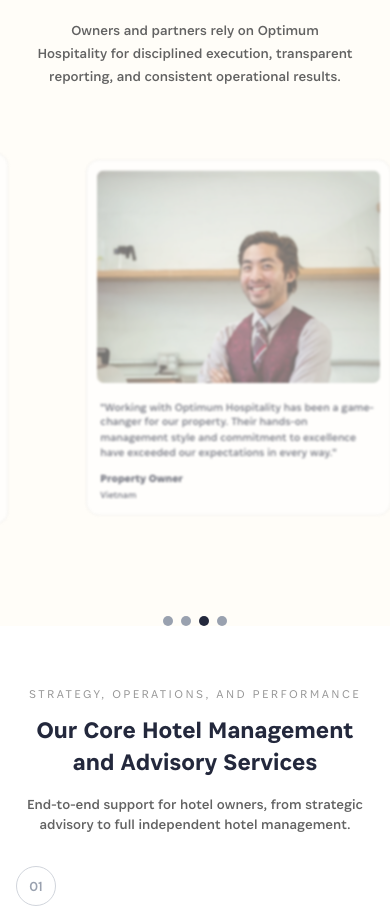
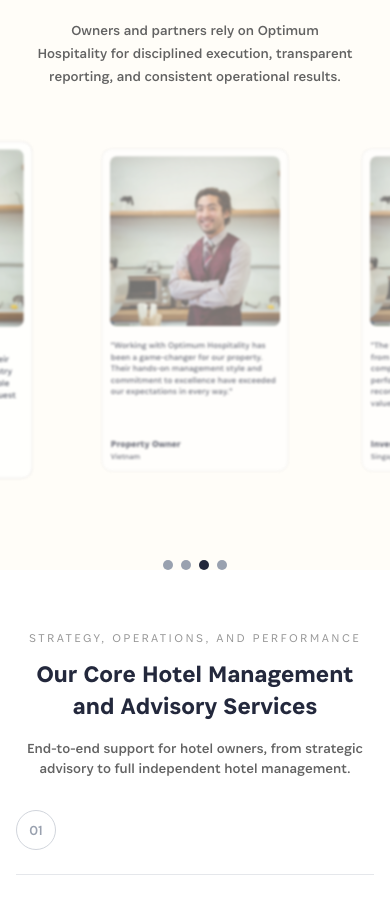
Before and after one commit to optimumhospitality/optimumhospitaity, a React (Vite) app: page / in a window 390 px wide. Shown: the part 2682-3592 px from the top of the page. Built offline with nearby package versions, Linux system fonts and the light colour scheme.

Commit message:
resolve testimonial issue

```diff
--- a/src/components/about/Leadership.tsx
+++ b/src/components/about/Leadership.tsx
@@ -6,7 +6,7 @@ const leadershipTeam = teamMembersData.slice(0, 3);
 
 export default function Leadership() {
   return (
-    <section className="bg-tertinary pt-16 sm:pt-20 lg:pt-25 ">
+    <section className="bg-tertinary pt-15 md:pt-15 sm:pt-15 lg:pt-25 ">
       <div className="max-w-[1440px] mx-auto px-4 sm:px-6 md:px-8 lg:px-12 xl:px-[100px]">
         {/* Section Header */}
         <div className="text-center mb-12 sm:mb-16 lg:mb-20">
--- a/src/components/about/OurJourney.tsx
+++ b/src/components/about/OurJourney.tsx
@@ -39,7 +39,7 @@ const milestones: JourneyMilestone[] = [
 
 export default function OurJourney() {
   return (
-    <section className="bg-[#F7EFE3] pb-2 min-[500px]:pb-2 sm:pb-2 lg:pb-6 lg:max-h-[736px]">
+    <section className="bg-[#F7EFE3] min-[500px]:pb-2 sm:pb-2 lg:pb-6 lg:max-h-[736px]">
       <div className="max-w-5xl mx-auto px-4 min-[500px]:px-3 sm:px-4 min-[750px]:px-6 md:px-8 lg:px-0">
         {/* Section Title */}
         <h2 className="text-2xl min-[500px]:text-xl sm:text-2xl min-[750px]:text-3xl md:text-4xl lg:text-[48px] font-[500] text-[#23283C] text-center mb-8 min-[500px]:mb-6 sm:mb-8 min-[750px]:mb-10 md:mb-12 lg:mb-12">
--- a/src/components/home/TestimonialsSection.tsx
+++ b/src/components/home/TestimonialsSection.tsx
@@ -44,6 +44,7 @@ const testimonials: Testimonial[] = [
 const CARD_WIDTH = 983;
 // const CARD_HEIGHT = 474;
 const CARD_GAP = 24;
+const MOBILE_CARD_GAP = 40; // Larger gap for mobile
 
 export default function TestimonialsSection() {
   const [currentIndex, setCurrentIndex] = useState(0);
@@ -62,15 +63,18 @@ export default function TestimonialsSection() {
     if (!scrollContainerRef.current) return;
     const container = scrollContainerRef.current;
     const containerWidth = container.offsetWidth;
-    // Use 92vw on mobile (<500px), 70vw on larger screens
-    const widthRatio = containerWidth < 500 ? 0.92 : 0.7;
-    const cardWidth = Math.min(CARD_WIDTH, containerWidth * widthRatio);
-    const cardTotalWidth = cardWidth + CARD_GAP;
+    const isMobile = containerWidth < 500;
+    // Mobile: fixed card width ~220px, larger: 70vw
+    const cardWidth = isMobile
+      ? 220
+      : Math.min(CARD_WIDTH, containerWidth * 0.7);
+    const gap = isMobile ? MOBILE_CARD_GAP : CARD_GAP;
+    const cardTotalWidth = cardWidth + gap;
 
-    // Initial padding centers the first card (50vw - half card width)
+    // Initial padding centers the first card
     const initialPadding = (containerWidth - cardWidth) / 2;
 
-    // Card's left edge position within scroll content (after initial padding)
+    // Card's left edge position within scroll content
     const cardLeftPosition = initialPadding + index * cardTotalWidth;
 
     // To center: scroll so card is centered in viewport
@@ -101,10 +105,11 @@ export default function TestimonialsSection() {
     if (!scrollContainerRef.current) return;
     const container = scrollContainerRef.current;
     const width = container.offsetWidth;
-    // Use 92vw on mobile (<500px), 70vw on larger screens
-    const widthRatio = width < 500 ? 0.92 : 0.7;
-    const cardWidth = Math.min(CARD_WIDTH, width * widthRatio);
-    const cardTotalWidth = cardWidth + CARD_GAP;
+    const isMobile = width < 500;
+    // Mobile: fixed card width ~220px, larger: 70vw
+    const cardWidth = isMobile ? 220 : Math.min(CARD_WIDTH, width * 0.7);
+    const gap = isMobile ? MOBILE_CARD_GAP : CARD_GAP;
+    const cardTotalWidth = cardWidth + gap;
     const scrollLeft = container.scrollLeft;
 
     // Calculate max scroll
@@ -148,11 +153,18 @@ export default function TestimonialsSection() {
 
   // Initialize container width and auto-scroll
   useEffect(() => {
-    if (scrollContainerRef.current) {
-      setContainerWidth(scrollContainerRef.current.offsetWidth);
-    }
+    const updateContainerWidth = () => {
+      if (scrollContainerRef.current) {
+        setContainerWidth(scrollContainerRef.current.offsetWidth);
+      }
+    };
+
+    updateContainerWidth();
+    window.addEventListener("resize", updateContainerWidth);
     resetAutoScroll();
+
     return () => {
+      window.removeEventListener("resize", updateContainerWidth);
       if (autoScrollTimerRef.current) {
         clearTimeout(autoScrollTimerRef.current);
       }
@@ -195,10 +207,13 @@ export default function TestimonialsSection() {
       };
     }
 
-    // Use 92vw on mobile (<500px), 70vw on larger screens
-    const widthRatio = containerWidth < 500 ? 0.92 : 0.7;
-    const cardTotalWidth =
-      Math.min(CARD_WIDTH, containerWidth * widthRatio) + CARD_GAP;
+    const isMobile = containerWidth < 500;
+    // Mobile: fixed card width ~220px, larger: 70vw
+    const cardWidth = isMobile
+      ? 220
+      : Math.min(CARD_WIDTH, containerWidth * 0.7);
+    const gap = isMobile ? MOBILE_CARD_GAP : CARD_GAP;
+    const cardTotalWidth = cardWidth + gap;
 
     const cardCenter = index * cardTotalWidth + cardTotalWidth / 2;
     const viewportCenter = scrollPosition + containerWidth / 2;
@@ -221,6 +236,16 @@ export default function TestimonialsSection() {
     };
   };
 
+  // Calculate dynamic padding based on container width
+  const getScrollPadding = () => {
+    const isMobile = containerWidth < 500;
+    const cardWidth = isMobile
+      ? 220
+      : Math.min(CARD_WIDTH, containerWidth * 0.7);
+    const padding = Math.max(20, (containerWidth - cardWidth) / 2);
+    return `${padding}px`;
+  };
+
   return (
     <section className="bg-tertinary pt-[60px]  overflow-hidden">
       <div className="w-full">
@@ -241,46 +266,46 @@ export default function TestimonialsSection() {
           {/* Scroll Container */}
           <div
             ref={scrollContainerRef}
-            className="flex items-center gap-6 h-auto md:h-auto lg:h-[474px] overflow-x-auto scroll-smooth scrollbar-hide"
+            className="flex items-center gap-10 min-[500px]:gap-6 h-auto md:h-auto lg:h-[474px] overflow-x-auto scroll-smooth scrollbar-hide"
             style={{
               scrollbarWidth: "none",
               msOverflowStyle: "none",
               WebkitOverflowScrolling: "touch",
-              paddingLeft: `calc((100vw - min(983px, 70vw)) / 2)`,
-              paddingRight: `calc((100vw - min(983px, 70vw)) / 2)`,
+              paddingLeft: getScrollPadding(),
+              paddingRight: getScrollPadding(),
             }}
           >
             {testimonials.map((card, index) => (
               <div
                 key={card.id}
                 onClick={() => goToSlide(index)}
-                className="flex-shrink-0 cursor-pointer transition-all duration-300 ease-out h-auto w-[92vw] min-[500px]:w-[70vw] min-[500px]:max-w-[983px]"
+                className="flex-shrink-0 cursor-pointer transition-all duration-300 ease-out h-auto w-[220px] min-[500px]:w-[70vw] min-[500px]:max-w-[983px]"
                 style={getCardStyle(index)}
               >
                 {/* Card - flex-col below 500px, flex-row from 500px+ */}
-                <div className="flex flex-col min-[500px]:flex-row border-[1px] border-[#CACACA]/50 rounded-[16px] min-[500px]:rounded-[12px] sm:rounded-[16px] md:rounded-[20px] lg:rounded-[24px] items-stretch bg-white h-auto min-[500px]:h-[180px] sm:h-[220px] min-[700px]:h-[250px] md:h-[300px] min-[900px]:h-[360px] lg:h-[474px] w-full overflow-hidden min-[500px]:overflow-visible">
+                <div className="flex flex-col min-[500px]:flex-row border-[1px] border-[#CACACA]/50 rounded-[12px] min-[500px]:rounded-[12px] sm:rounded-[16px] md:rounded-[20px] lg:rounded-[24px] items-stretch bg-white h-[380px] min-[500px]:h-[180px] sm:h-[220px] min-[700px]:h-[250px] md:h-[300px] min-[900px]:h-[360px] lg:h-[474px] w-full overflow-hidden min-[500px]:overflow-visible">
                   {/* Image - Squarish on mobile */}
-                  <div className="w-full min-[500px]:w-auto flex-shrink-0 p-3 min-[500px]:p-1.5 sm:p-2 md:p-3 lg:p-6 xl:p-7">
-                    <div className="w-full aspect-[4/3] min-[500px]:h-full min-[500px]:w-auto min-[500px]:aspect-square sm:aspect-square md:aspect-square lg:w-[340px] xl:w-[385px] xl:h-[408px] mx-auto min-[500px]:mx-0 rounded-lg min-[500px]:rounded-[8px] xl:rounded-[16px] overflow-hidden">
+                  <div className="w-full min-[500px]:w-auto flex-shrink-0 p-2 min-[500px]:p-1.5 sm:p-2 md:p-3 lg:p-6 xl:p-7">
+                    <div className="w-full aspect-square min-[500px]:h-full min-[500px]:w-auto min-[500px]:aspect-square sm:aspect-square md:aspect-square lg:w-[340px] xl:w-[385px] xl:h-[408px] mx-auto min-[500px]:mx-0 rounded-lg min-[500px]:rounded-[8px] xl:rounded-[16px] overflow-hidden max-w-[200px] min-[500px]:max-w-none">
                       <img
                         src={card.image}
                         alt={card.title}
-                        className="w-full h-full object-cover object-top"
+                        className="w-full h-full object-cover object-center"
                         draggable={false}
                       />
                     </div>
                   </div>
 
-                  {/* Quote Content - spread top to bottom with gap */}
-                  <div className="flex-1 min-w-0 px-4 pt-2 pb-4 min-[500px]:py-1.5 min-[500px]:px-2 sm:py-2 sm:px-3 md:p-3 lg:pt-5 lg:pr-5 lg:pb-5 xl:pt-7 xl:pr-10 xl:pb-[33px] lg:pl-2 xl:pl-3 flex flex-col justify-between gap-3 min-[500px]:gap-0">
-                    <blockquote className="text-primary text-[13px] min-[500px]:text-[10px] sm:text-[13px] md:text-[15px] lg:text-[20px] xl:text-[24px] font-normal leading-snug min-[500px]:leading-tight sm:leading-snug lg:leading-relaxed">
+                  {/* Quote Content */}
+                  <div className="flex-1 min-w-0 px-2.5 pt-2 pb-2.5 min-[500px]:py-1.5 min-[500px]:px-2 sm:py-2 sm:px-3 md:p-3 lg:pt-5 lg:pr-5 lg:pb-5 xl:pt-7 xl:pr-10 xl:pb-[33px] lg:pl-2 xl:pl-3 flex flex-col justify-between gap-1.5 min-[500px]:gap-0">
+                    <blockquote className="text-primary text-[10px] leading-[1.35] min-[500px]:text-[10px] sm:text-[13px] md:text-[15px] lg:text-[20px] xl:text-[24px] font-normal min-[500px]:leading-tight sm:leading-snug lg:leading-relaxed line-clamp-6 min-[500px]:line-clamp-none">
                       {card.quote}
                     </blockquote>
                     <div>
-                      <p className="font-bold text-primary text-[13px] min-[500px]:text-[10px] sm:text-[13px] md:text-[15px] lg:text-[20px] xl:text-[24px]">
+                      <p className="font-bold text-primary text-[11px] min-[500px]:text-[10px] sm:text-[13px] md:text-[15px] lg:text-[20px] xl:text-[24px]">
                         {card.title}
                       </p>
-                      <p className="text-primary text-[11px] min-[500px]:text-[9px] sm:text-[11px] md:text-[13px] lg:text-[18px] xl:text-[24px]">
+                      <p className="text-primary text-[9px] min-[500px]:text-[9px] sm:text-[11px] md:text-[13px] lg:text-[18px] xl:text-[24px]">
                         {card.location}
                       </p>
                     </div>
```
